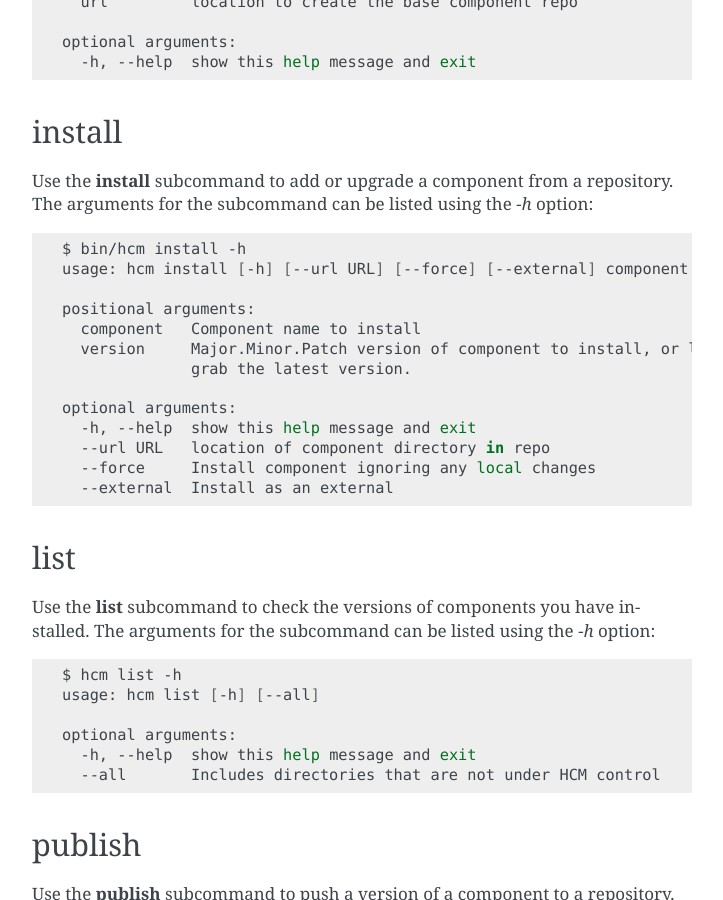
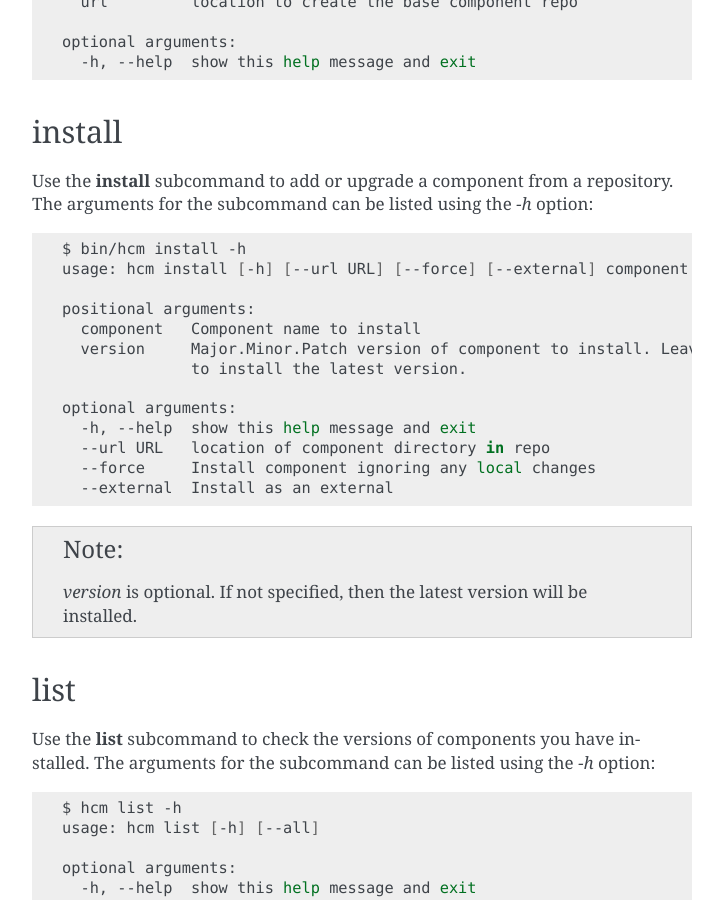
Before and after one commit to jeremiah-c-leary/hdl-component-manager, a Sphinx documentation site: the page built from docs/source/usage.rst, in a window 1280 px wide and 900 px high, scrolled down 744 px. Shown: the whole window, without its empty margins (388-1111 px from the left). Built offline with Sphinx 7.4.7, drawn with Linux system fonts in a browser that asks for light colours.

Commit message:
Updates for issue #27
Version argument is now optional for the install subcommand.

  1)  Updated documentation
  2)  Updated install subcommand to install the latest if version is not supplied
  3)  Added get_latest_version to utils
  4)  Refactored get_upgrade to use get_latest_version

```diff
--- a/docs/source/usage.rst
+++ b/docs/source/usage.rst
@@ -49,18 +49,21 @@ The arguments for the subcommand can be listed using the *-h* option:
 .. code-block:: bash
 
     $ bin/hcm install -h
-    usage: hcm install [-h] [--url URL] [--force] [--external] component version
+    usage: hcm install [-h] [--url URL] [--force] [--external] component [version]
 
     positional arguments:
       component   Component name to install
-      version     Major.Minor.Patch version of component to install, or latest to
-                  grab the latest version.
+      version     Major.Minor.Patch version of component to install. Leave blank
+                  to install the latest version.
 
     optional arguments:
       -h, --help  show this help message and exit
       --url URL   location of component directory in repo
       --force     Install component ignoring any local changes
       --external  Install as an external
+
+.. NOTE:: *version* is optional.
+          If not specified, then the latest version will be installed.
 
 list
 ----
```
Also changed, not shown: docs/source/install_subcommand.rst (+14 -1 lines), docs/source/theory_of_operation/installing.rst (line endings or trailing spaces), 4 other files.
